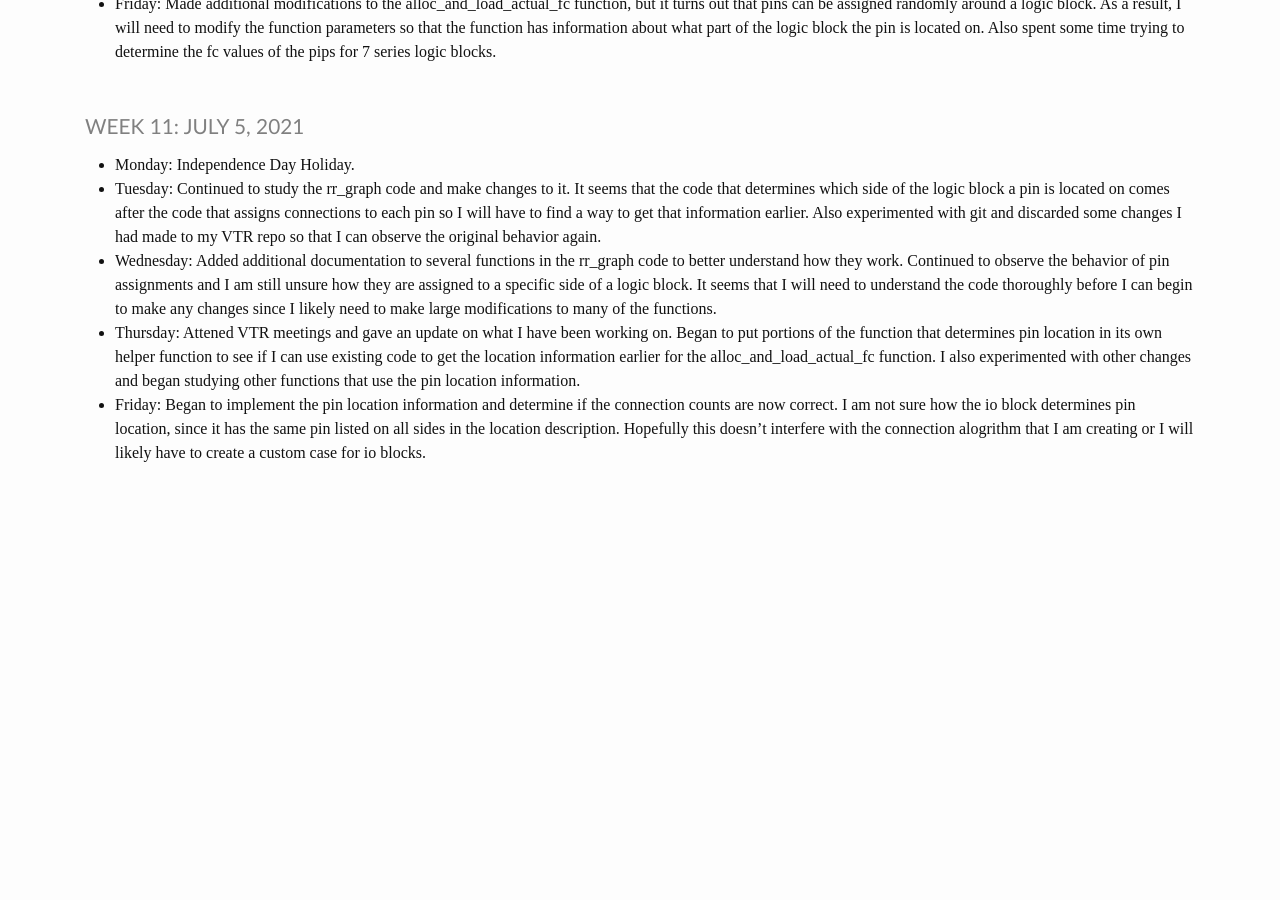
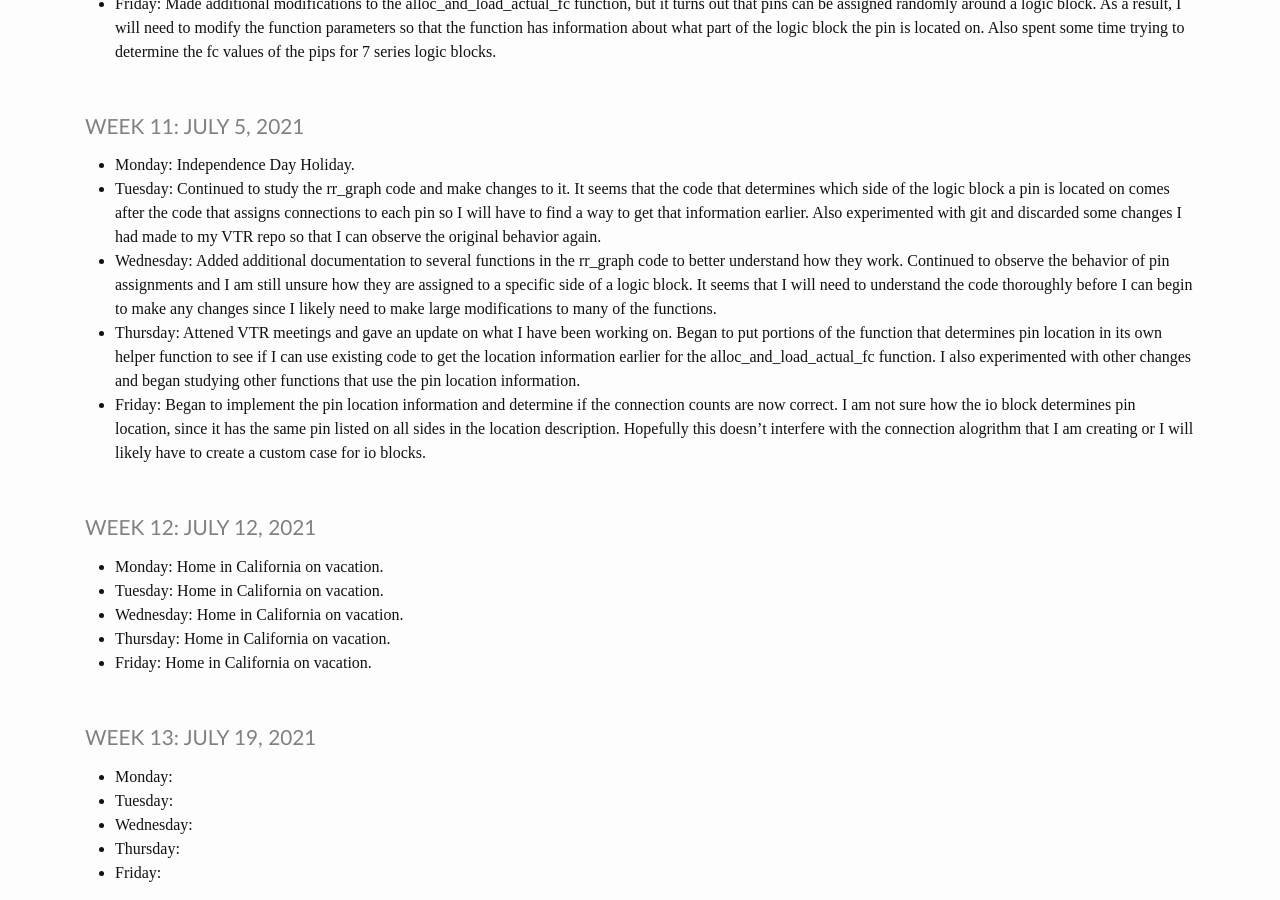
Before and after one commit to heinerb1/heinerb1.github.io, a Jekyll site: the page built from _pages/log.md, in a window 1280 px wide and 900 px high, scrolled down 3408 px. Built offline with Jekyll 4.4.1, drawn with Linux system fonts in a browser that asks for light colours; before the commit the page ends 3888 px from its top, so only the background shows below that.

Commit message:
7/12 to 7/16 Update

```diff
--- a/_pages/log.md
+++ b/_pages/log.md
@@ -194,3 +194,19 @@ title: IMMERSE Log
               I am not sure how the io block determines pin location, since it has the same pin listed on all sides
               in the location description. Hopefully this doesn't interfere with the connection alogrithm that I am
               creating or I will likely have to create a custom case for io blocks.
+
+### Week 12: July 12, 2021
+
+* **Monday**: Home in California on vacation.
+* **Tuesday**: Home in California on vacation.
+* **Wednesday**: Home in California on vacation.
+* **Thursday**: Home in California on vacation.
+* **Friday**: Home in California on vacation.
+
+### Week 13: July 19, 2021
+
+* **Monday**:
+* **Tuesday**:
+* **Wednesday**:
+* **Thursday**:
+* **Friday**:
```
